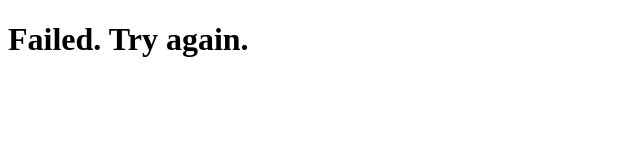
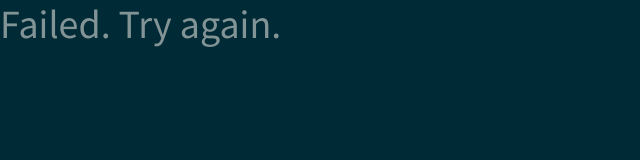
Before and after one commit to frontendprof/mailChimpAPI, a website: page public/fail.html in a window 1280 px wide. Shown: the whole page, without its empty margins (0-640 px from the left). Drawn offline with nearby package versions, Linux system fonts and the light colour scheme.

Commit message:
Applying bootswatch template

```diff
--- a/public/fail.html
+++ b/public/fail.html
@@ -3,6 +3,9 @@
 <head>
     <meta charset="UTF-8">
     <meta name="viewport" content="width=device-width, initial-scale=1.0">
+    <link rel="stylesheet" href="https://bootswatch.com/4/solar/bootstrap.min.css">
+    <link rel="stylesheet" href="https://pro.fontawesome.com/releases/v5.10.0/css/all.css" integrity="sha384-AYmEC3Yw5cVb3ZcuHtOA93w35dYTsvhLPVnYs9eStHfGJvOvKxVfELGroGkvsg+p" crossorigin="anonymous"/>
+
     <title>Newsletter Signup</title>
 </head>
 <body>
```
Also changed, not shown: public/index.html (+2 -0 lines), public/success.html (+3 -0 lines).
